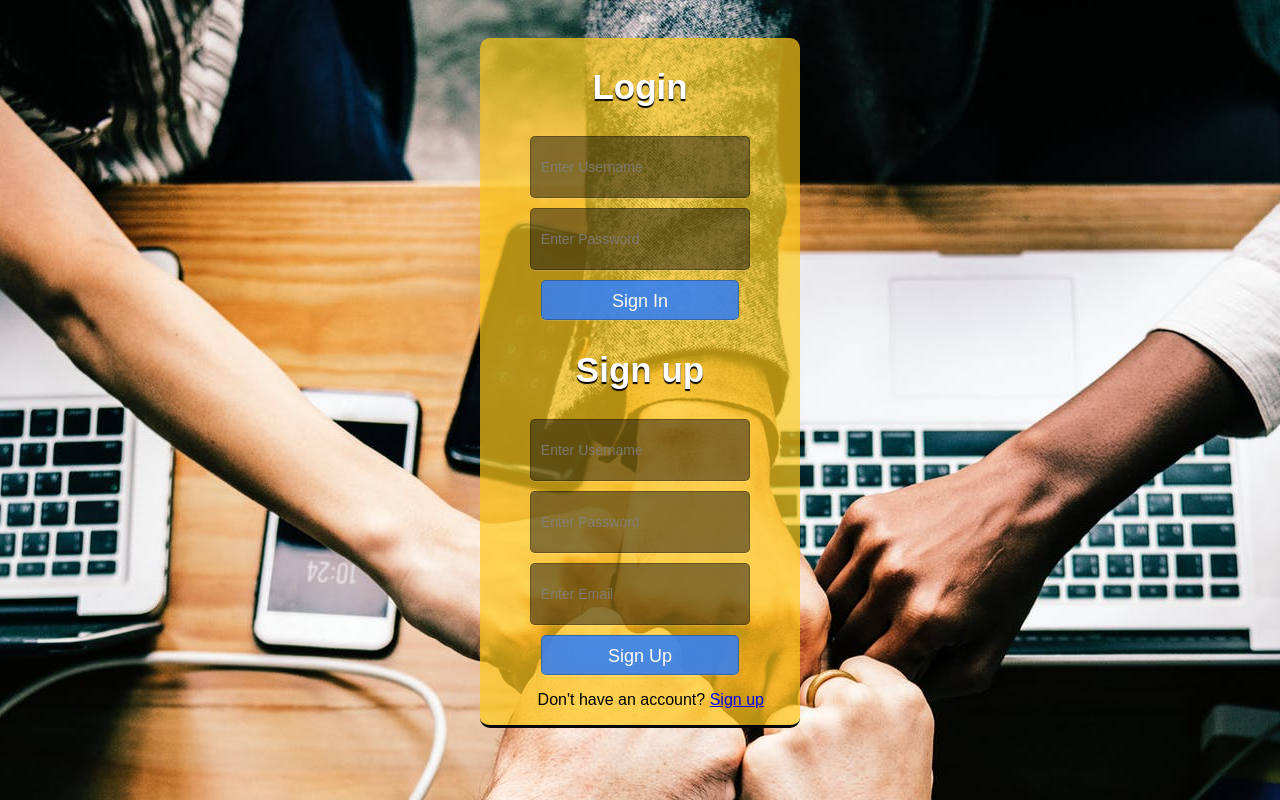
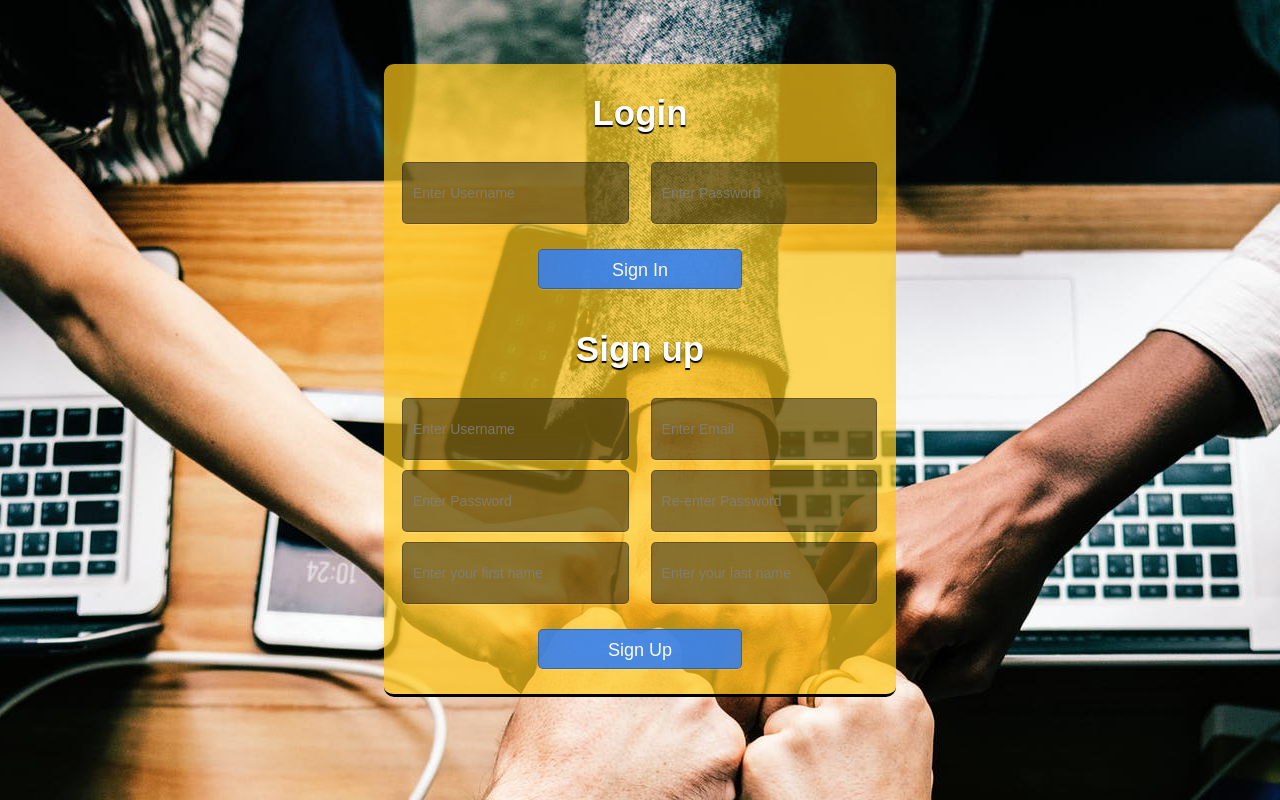
Before and after one commit to hhy4285/it2110-2, a PHP site: page /login/login.php in a window 1280 px wide. Run offline with PHP 8.4, Linux system fonts and the light colour scheme.

Commit message:
login css

```diff
--- a/login/login.php
+++ b/login/login.php
@@ -34,6 +34,7 @@ if(isset($_POST['Submit'])){
 <!DOCTYPE html>
 <html lang="en">
     <head>
+    	<title>Login</title>
         <link rel="stylesheet" href="resources/login.css">
     </head>
     <body>
@@ -46,10 +47,12 @@ if(isset($_POST['Submit'])){
 
               <h2>Sign up</h2>
               <input type="text" id="username" placeholder="Enter Username">
+              <input type="text" id="email" placeholder="Enter Email">
               <input type="text" id="password" placeholder="Enter Password">
-              <input type="text" id="email" placeholder="Enter Email">
+              <input type="text" id="password2" placeholder="Re-enter Password">
+              <input type="text" id="firstName" placeholder="Enter your first name">
+              <input type="text" id="lastName" placeholder="Enter your last name">
               <input type="button" class="loginSignupButtons" name="Submit" value="Sign Up">
-               <p>Don't have an account? <a href="registration.html">Sign up</a></p>
           </form>
         </div>
     </body>
--- a/login/resources/login.css
+++ b/login/resources/login.css
@@ -14,10 +14,14 @@ h2 {
     text-shadow: 0px 2px 1px black;
 }
 
+form {
+  padding-bottom: 15px;
+}
+
 #login {
-  width: 25%;
+  width: 40%;
   right: 50%;
-  margin-top: 3%;
+  margin-top: 5%;
   position: absolute;
   border-bottom: 3px solid black;
   border-bottom-right-radius: 5px;
@@ -39,7 +43,7 @@ h2 {
 #login input {
   display: block;
   opacity: 0.9;
-    width: 62%;
+  width: 40%;
   height: 40px;
   padding: 10px;
   font-size: 14px;
@@ -52,14 +56,16 @@ h2 {
   margin-bottom: 10px;
   margin-left: auto;
   margin-right: auto;
+  display: inline-block;
+  margin-left: 3.5%;
 }
 
 #login .loginSignupButtons{
   background: #3385ff;
   font-size: 18px;
   text-align: center;
-    margin: auto;
-
+  margin-left: 30%;
+  margin-top: 3%;
 }
 
 .inputInfo {
```
Lines whose indentation alone changed are shown as unchanged.
